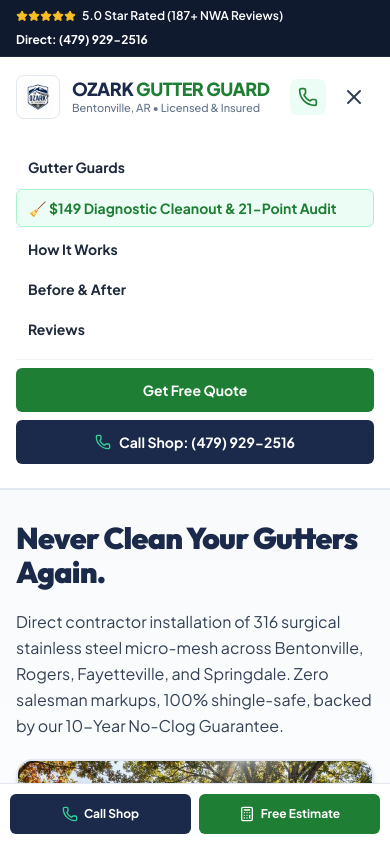
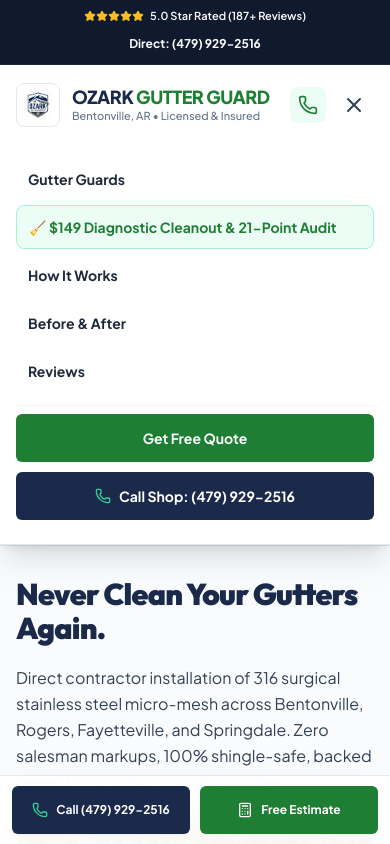
Before and after one commit to deimaxax/ozarkgutterguard, a Next.js app: page / in a window 390 px wide. Both pictures are taken after a click on the button 354 px from the left and 97 px from the top of the page. Shown: the top 844 px of the page. Built offline with nearby package versions, Linux system fonts and the light colour scheme.

Commit message:
Optimize full website for iPhone & mobile: iOS Safari auto-zoom prevention, safe-area insets, touch targets & swipe tables

```diff
--- a/src/app/globals.css
+++ b/src/app/globals.css
@@ -8,6 +8,8 @@
   html {
     scroll-behavior: smooth;
     font-family: 'Plus Jakarta Sans', system-ui, -apple-system, sans-serif;
+    -webkit-text-size-adjust: 100%;
+    touch-action: manipulation;
   }
 
   body {
@@ -15,6 +17,14 @@
     color: #1E293B;
     -webkit-font-smoothing: antialiased;
     -moz-osx-font-smoothing: grayscale;
+    -webkit-tap-highlight-color: transparent;
+  }
+
+  /* Prevent iOS Safari auto-zoom on input focus (requires >= 16px font size on inputs) */
+  @media screen and (max-width: 767px) {
+    input, select, textarea {
+      font-size: 16px !important;
+    }
   }
 
   h1, h2, h3, h4, h5, h6 {
@@ -22,6 +32,15 @@
     color: #0F172A;
     letter-spacing: -0.02em;
   }
+}
+
+/* iOS Safe Area Padding Utilities */
+.safe-area-pb {
+  padding-bottom: max(10px, env(safe-area-inset-bottom, 12px));
+}
+
+.safe-area-pt {
+  padding-top: max(10px, env(safe-area-inset-top, 12px));
 }
 
 /* Contractor Button Styles (Leafguard & GutterTex Style) */
@@ -38,6 +57,10 @@
   box-shadow: 0 4px 12px rgba(30, 126, 52, 0.25);
 }
 
+.btn-contractor-green:active {
+  transform: scale(0.98);
+}
+
 .btn-contractor-navy {
   background-color: #1B2A4A;
   color: #FFFFFF;
@@ -48,6 +71,10 @@
 
 .btn-contractor-navy:hover {
   background-color: #0F1A2E;
+}
+
+.btn-contractor-navy:active {
+  transform: scale(0.98);
 }
 
 .btn-contractor-outline {
@@ -64,6 +91,10 @@
   color: #FFFFFF;
 }
 
+.btn-contractor-outline:active {
+  transform: scale(0.98);
+}
+
 /* Card Styling */
 .contractor-card {
   background-color: #FFFFFF;
--- a/src/app/layout.tsx
+++ b/src/app/layout.tsx
@@ -6,7 +6,13 @@
 export const viewport: Viewport = {
   width: 'device-width',
   initialScale: 1,
-  themeColor: '#1B2A4A',
+  maximumScale: 5,
+  userScalable: true,
+  viewportFit: 'cover',
+  themeColor: [
+    { media: '(prefers-color-scheme: light)', color: '#FFFFFF' },
+    { media: '(prefers-color-scheme: dark)', color: '#1B2A4A' },
+  ],
 };
 
 export const metadata: Metadata = {
@@ -130,7 +136,7 @@
         <meta name="ICBM" content="36.3729, -94.2088" />
         <SchemaJsonLd type="business" />
       </head>
-      <body className="min-h-screen flex flex-col antialiased text-slate-900 bg-white font-sans selection:bg-emerald-100 selection:text-emerald-900">
+      <body className="min-h-screen flex flex-col antialiased text-slate-900 bg-white font-sans selection:bg-emerald-100 selection:text-emerald-900 overflow-x-clip">
         {/* Google Tag Manager (noscript) */}
         <noscript>
           <iframe
--- a/src/components/CitySilosSection.tsx
+++ b/src/components/CitySilosSection.tsx
@@ -26,7 +26,7 @@
             <Link
               key={city.slug}
               href={`/${city.slug}`}
-              className="bg-slate-50 border border-slate-200 p-3.5 rounded-lg hover:border-brand-green hover:bg-emerald-50/30 transition text-center group flex flex-col justify-between"
+              className="bg-slate-50 border border-slate-200 p-3.5 rounded-xl hover:border-brand-green hover:bg-emerald-50/30 active:scale-95 transition text-center group flex flex-col justify-between shadow-2xs"
             >
               <div>
                 <MapPin className="w-4 h-4 text-brand-green mx-auto mb-1.5" />
@@ -47,7 +47,7 @@
           {/* Specialty Foliage Card: Pine Needle Protection */}
           <Link
             href="/pine-needle-gutter-guards"
-            className="bg-brand-navy text-white p-3.5 rounded-lg hover:bg-brand-navyDark transition text-center group flex flex-col justify-between"
+            className="bg-brand-navy text-white p-3.5 rounded-xl hover:bg-brand-navyDark active:scale-95 transition text-center group flex flex-col justify-between shadow-2xs"
           >
             <div>
               <span className="text-[10px] font-bold text-amber-400 block uppercase">Specialty</span>
--- a/src/components/Header.tsx
+++ b/src/components/Header.tsx
@@ -146,56 +146,56 @@
 
       {/* Mobile Dropdown Menu */}
       {mobileMenuOpen && (
-        <div className="lg:hidden bg-white border-b border-slate-200 px-4 pt-3 pb-6 space-y-3">
+        <div className="lg:hidden bg-white/98 backdrop-blur-lg border-b border-slate-200 px-4 pt-3 pb-6 space-y-3 shadow-xl animate-in fade-in slide-in-from-top-2 duration-200">
           <div className="space-y-1 text-sm font-bold text-slate-800">
             <Link
               href="/#specs"
               onClick={() => setMobileMenuOpen(false)}
-              className="block px-3 py-2 rounded hover:bg-slate-50"
+              className="min-h-[44px] flex items-center px-3 py-2.5 rounded-lg active:bg-slate-100 transition-colors"
             >
               Gutter Guards
             </Link>
             <Link
               href="/gutter-cleaning"
               onClick={() => setMobileMenuOpen(false)}
-              className="block px-3 py-2 rounded bg-emerald-50 text-brand-green font-bold border border-emerald-200"
+              className="min-h-[44px] flex items-center px-3 py-2.5 rounded-lg bg-emerald-50 text-brand-green font-bold border border-emerald-200 active:bg-emerald-100 transition-colors"
             >
               🧹 $149 Diagnostic Cleanout &amp; 21-Point Audit
             </Link>
             <Link
               href="/#process"
               onClick={() => setMobileMenuOpen(false)}
-              className="block px-3 py-2 rounded hover:bg-slate-50"
+              className="min-h-[44px] flex items-center px-3 py-2.5 rounded-lg active:bg-slate-100 transition-colors"
             >
               How It Works
             </Link>
             <Link
               href="/#evidence"
               onClick={() => setMobileMenuOpen(false)}
-              className="block px-3 py-2 rounded hover:bg-slate-50"
+              className="min-h-[44px] flex items-center px-3 py-2.5 rounded-lg active:bg-slate-100 transition-colors"
             >
               Before &amp; After
             </Link>
             <Link
               href="/#reviews"
               onClick={() => setMobileMenuOpen(false)}
-              className="block px-3 py-2 rounded hover:bg-slate-50"
+              className="min-h-[44px] flex items-center px-3 py-2.5 rounded-lg active:bg-slate-100 transition-colors"
             >
               Reviews
             </Link>
           </div>
 
-          <div className="pt-2 border-t border-slate-100 flex flex-col gap-2">
+          <div className="pt-2 border-t border-slate-100 flex flex-col gap-2.5">
             <a
               href="/quote"
               onClick={() => setMobileMenuOpen(false)}
-              className="btn-contractor-green py-3 text-center text-sm font-bold"
+              className="btn-contractor-green min-h-[48px] py-3 text-center text-sm font-bold flex items-center justify-center active:scale-[0.98] transition-transform"
             >
               Get Free Quote
             </a>
             <a
               href={phoneHref}
-              className="btn-contractor-navy py-3 text-center text-sm font-bold flex items-center justify-center gap-2"
+              className="btn-contractor-navy min-h-[48px] py-3 text-center text-sm font-bold flex items-center justify-center gap-2 active:scale-[0.98] transition-transform"
             >
               <Phone className="w-4 h-4 text-emerald-400" />
               <span>Call Shop: {phoneDisplay}</span>
--- a/src/components/StickyMobileBar.tsx
+++ b/src/components/StickyMobileBar.tsx
@@ -12,29 +12,32 @@
   const phoneDisplay = "(479) 929-2516";
 
   return (
-    <div className="lg:hidden fixed bottom-0 left-0 right-0 z-50 bg-white border-t border-slate-200 p-2.5 shadow-lg safe-area-pb">
-      <div className="max-w-md mx-auto grid grid-cols-2 gap-2">
+    <aside
+      aria-label="Quick Mobile Actions"
+      className="lg:hidden fixed bottom-0 left-0 right-0 z-50 bg-white/95 backdrop-blur-md border-t border-slate-200 px-3 pt-2.5 shadow-2xl safe-area-pb"
+    >
+      <div className="max-w-md mx-auto grid grid-cols-2 gap-2.5">
         {/* Direct Call Button */}
         <a
           href={phoneHref}
           id="mobile-sticky-call-btn"
-          className="btn-contractor-navy py-3 px-3 text-center text-xs font-bold flex items-center justify-center gap-1.5 shadow-xs"
+          className="btn-contractor-navy min-h-[48px] py-3 px-3 text-center text-xs sm:text-sm font-bold flex items-center justify-center gap-2 shadow-sm active:scale-95 transition-transform"
           aria-label={`Call Ozark Gutter Guard at ${phoneDisplay}`}
         >
-          <Phone className="w-4 h-4 text-emerald-400" />
-          <span>Call Shop</span>
+          <Phone className="w-4 h-4 text-emerald-400 shrink-0" />
+          <span>Call (479) 929-2516</span>
         </a>
 
         {/* Free Quote Button */}
         <a
           href="#estimate-section"
           id="mobile-sticky-quote-btn"
-          className="btn-contractor-green py-3 px-3 text-center text-xs font-bold flex items-center justify-center gap-1.5 shadow-xs"
+          className="btn-contractor-green min-h-[48px] py-3 px-3 text-center text-xs sm:text-sm font-bold flex items-center justify-center gap-2 shadow-sm active:scale-95 transition-transform"
         >
-          <Calculator className="w-4 h-4" />
+          <Calculator className="w-4 h-4 shrink-0" />
           <span>Free Estimate</span>
         </a>
       </div>
-    </div>
+    </aside>
   );
 }
--- a/src/components/TopBar.tsx
+++ b/src/components/TopBar.tsx
@@ -7,25 +7,25 @@
   const phoneDisplay = "(479) 929-2516";
 
   return (
-    <div className="bg-brand-navyDark text-slate-300 text-xs py-2 px-4 border-b border-slate-800">
-      <div className="max-w-7xl mx-auto flex flex-wrap justify-between items-center gap-2">
+    <div className="bg-brand-navyDark text-slate-300 text-xs py-2 px-3 sm:px-4 border-b border-slate-800">
+      <div className="max-w-7xl mx-auto flex flex-wrap justify-center sm:justify-between items-center gap-2">
 
         {/* Left: Star Rating & Cleanout Offer */}
-        <div className="flex items-center gap-3 text-slate-300">
+        <div className="flex items-center gap-2.5 text-slate-300">
           <div className="flex items-center gap-1.5 font-semibold text-white">
             <span className="flex text-amber-400">
               {[...Array(5)].map((_, i) => (
                 <Star key={i} className="w-3 h-3 fill-amber-400 text-amber-400" />
               ))}
             </span>
-            <span>5.0 Star Rated (187+ NWA Reviews)</span>
+            <span className="text-[11px] sm:text-xs">5.0 Star Rated (187+ Reviews)</span>
           </div>
 
-          <span className="hidden sm:inline text-slate-600">•</span>
+          <span className="hidden md:inline text-slate-600">•</span>
 
           <Link
             href="/gutter-cleaning"
-            className="hidden sm:inline-flex items-center gap-1.5 text-emerald-400 hover:text-white font-bold transition-colors"
+            className="hidden md:inline-flex items-center gap-1.5 text-emerald-400 hover:text-white font-bold transition-colors"
           >
             <span>🧹 $149 Diagnostic Cleanout &amp; 21-Pt Audit</span>
             <span className="text-[10px] bg-emerald-500/20 text-emerald-300 border border-emerald-500/40 px-1.5 py-0.2 rounded font-semibold">100% Credited</span>
@@ -33,14 +33,14 @@
         </div>
 
         {/* Right: Shop Location & Phone */}
-        <div className="flex items-center gap-3 text-xs">
-          <span className="hidden md:inline text-slate-400">
+        <div className="flex items-center gap-2 sm:gap-3 text-xs">
+          <span className="hidden lg:inline text-slate-400">
             1102 S Walton Blvd, Bentonville
           </span>
-          <span className="hidden md:inline text-slate-600">•</span>
+          <span className="hidden lg:inline text-slate-600">•</span>
           <a
             href={phoneHref}
-            className="text-white hover:text-emerald-400 font-bold transition-colors"
+            className="text-white hover:text-emerald-400 font-bold transition-colors py-1 px-1.5 rounded active:text-emerald-300"
           >
             Direct: {phoneDisplay}
           </a>
```
Also changed, not shown: src/app/[slug]/page.tsx (+5 -5 lines), src/components/ComparisonMatrix.tsx (+7 -2 lines), src/components/SatelliteEstimator.tsx (+17 -11 lines).
